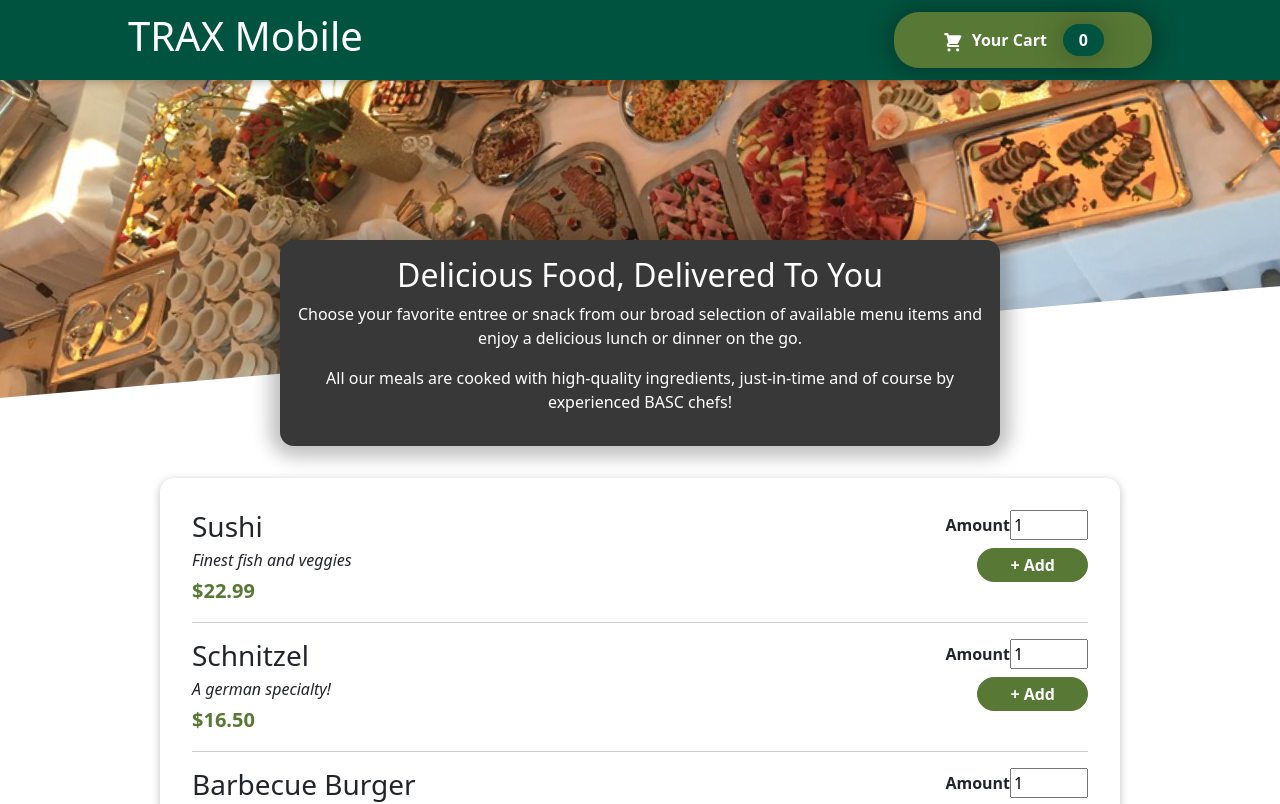
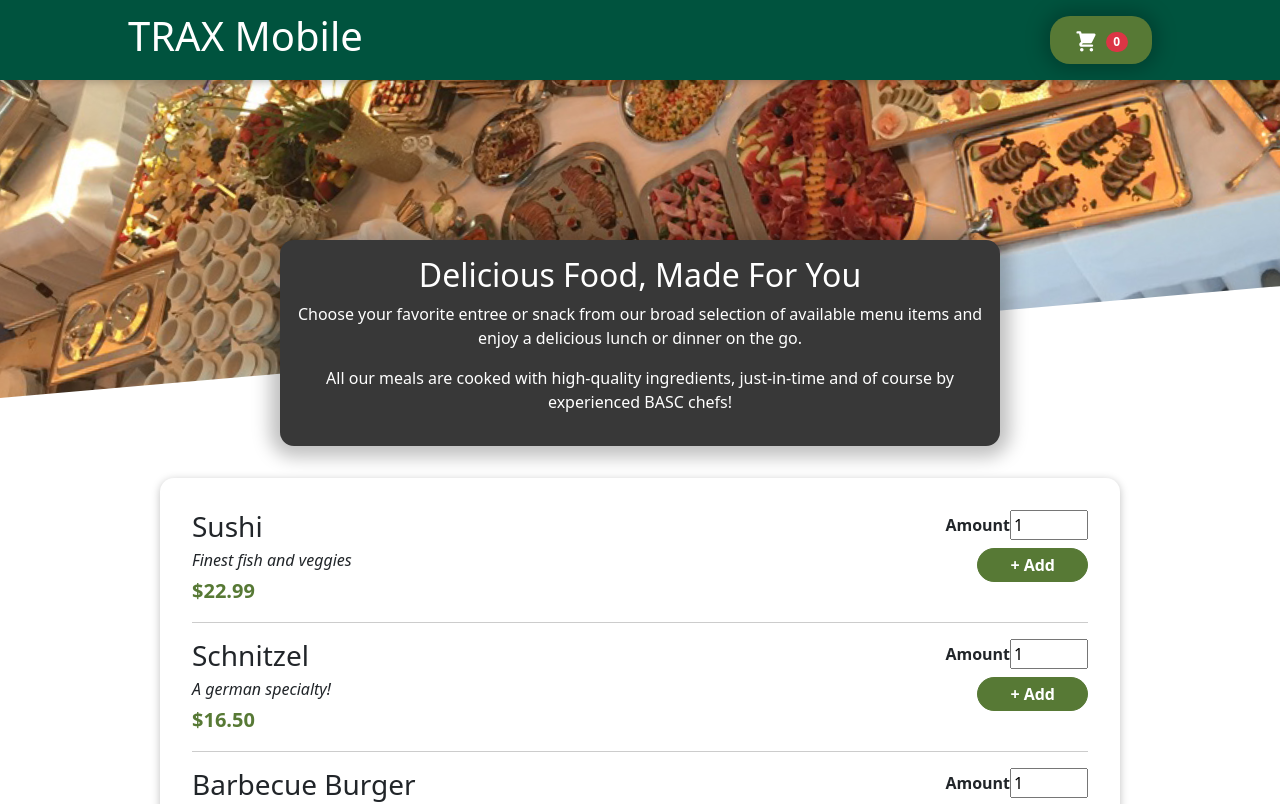
Before and after one commit to JacobThibault/TraxMobileProject, a React (Create React App) app: page / in a window 1280 px wide. Shown: the top 804 px of the page. Built offline with nearby package versions, Linux system fonts and the light colour scheme.

Commit message:
changes to cart badge
changed cart badge to bootstrap and removed 'your cart' text

```diff
--- a/package.json
+++ b/package.json
@@ -8,6 +8,7 @@
     "@testing-library/user-event": "^13.5.0",
     "react": "^18.2.0",
     "react-dom": "^18.2.0",
+    "react-icons": "^4.8.0",
     "react-scripts": "5.0.1",
     "web-vitals": "^2.1.4"
   },
--- a/src/components/Layout/HeaderCartButton.js
+++ b/src/components/Layout/HeaderCartButton.js
@@ -2,6 +2,7 @@ import CartIcon from "../Cart/CartIcon";
 import classes from "./HeaderCartButton.module.css";
 import { useContext, useEffect, useState } from "react";
 import CartContext from "../../Store/cart-context";
+import Badge from "react-bootstrap/Badge";
 
 const HeaderCartButton = (props) => {
   const [btnIsHighlighted, setBtnIsHighlighted] = useState(false);
@@ -39,8 +40,11 @@ const HeaderCartButton = (props) => {
       <span className={classes.icon}>
         <CartIcon />
       </span>
-      <span>Your Cart</span>
-      <span className={classes.badge}>{numberOfCartItems}</span>
+      <span>
+        <Badge bg="danger" pill>
+          {numberOfCartItems}
+        </Badge>
+      </span>
     </button>
   );
 };
--- a/src/components/Layout/HeaderCartButton.module.css
+++ b/src/components/Layout/HeaderCartButton.module.css
@@ -4,11 +4,11 @@
     border: none;
     background-color: #577935;
     color: white;
-    padding: 0.75rem 3rem;
+    padding: 0.75rem 1.5rem;
     display: flex;
     justify-content: space-around;
     align-items: center;
-    border-radius: 25px;
+    border-radius: 20px;
     font-weight: bold;
     box-shadow: 0 .5px 20px 5px rgba(0, 0, 0, 0.25);
 
@@ -20,8 +20,8 @@
   }
 
   .icon {
-    width: 1.35rem;
-    height: 1.35rem;
+    width: 1.5rem;
+    height: 1.5rem;
     margin-right: 0.5rem;
   }
 
--- a/src/components/Meals/MealItem/MealItemForm.js
+++ b/src/components/Meals/MealItem/MealItemForm.js
@@ -33,6 +33,7 @@ const MealItemForm = (props) => {
           max: "5",
           step: "1",
           defaultValue: "1",
+
         }}
       />
       <button>+ Add</button>
--- a/src/components/Meals/MealsSummary.js
+++ b/src/components/Meals/MealsSummary.js
@@ -3,7 +3,7 @@ import classes from './MealsSummary.module.css';
 const MealsSummary = () => {
   return (
     <section className={classes.summary}>
-      <h2>Delicious Food, Delivered To You</h2>
+      <h2>Delicious Food, Made For You</h2>
       <p>
         Choose your favorite entree or snack from our broad selection of available menu items
         and enjoy a delicious lunch or dinner on the go.
```
Also changed, not shown: 1 other file (tests, documents, lock files or other folders).
